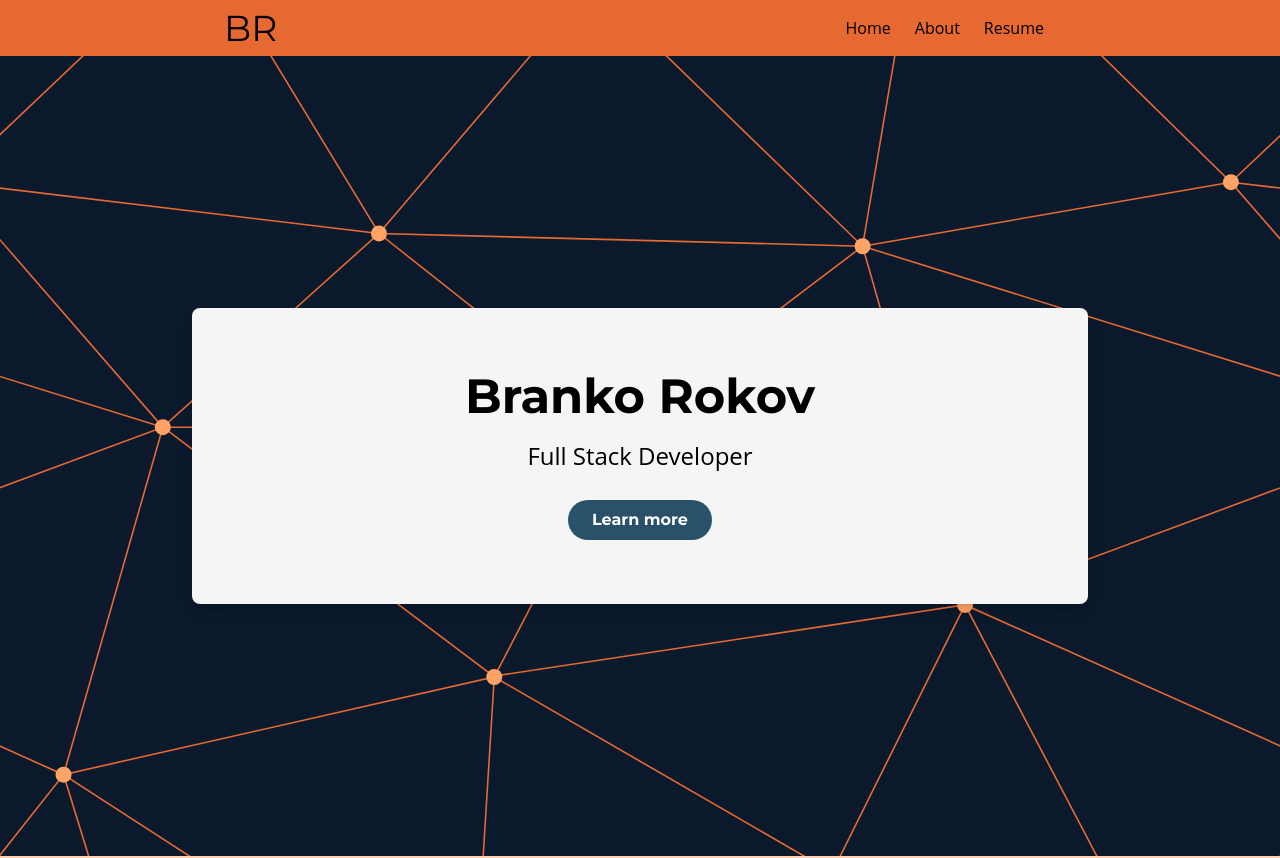
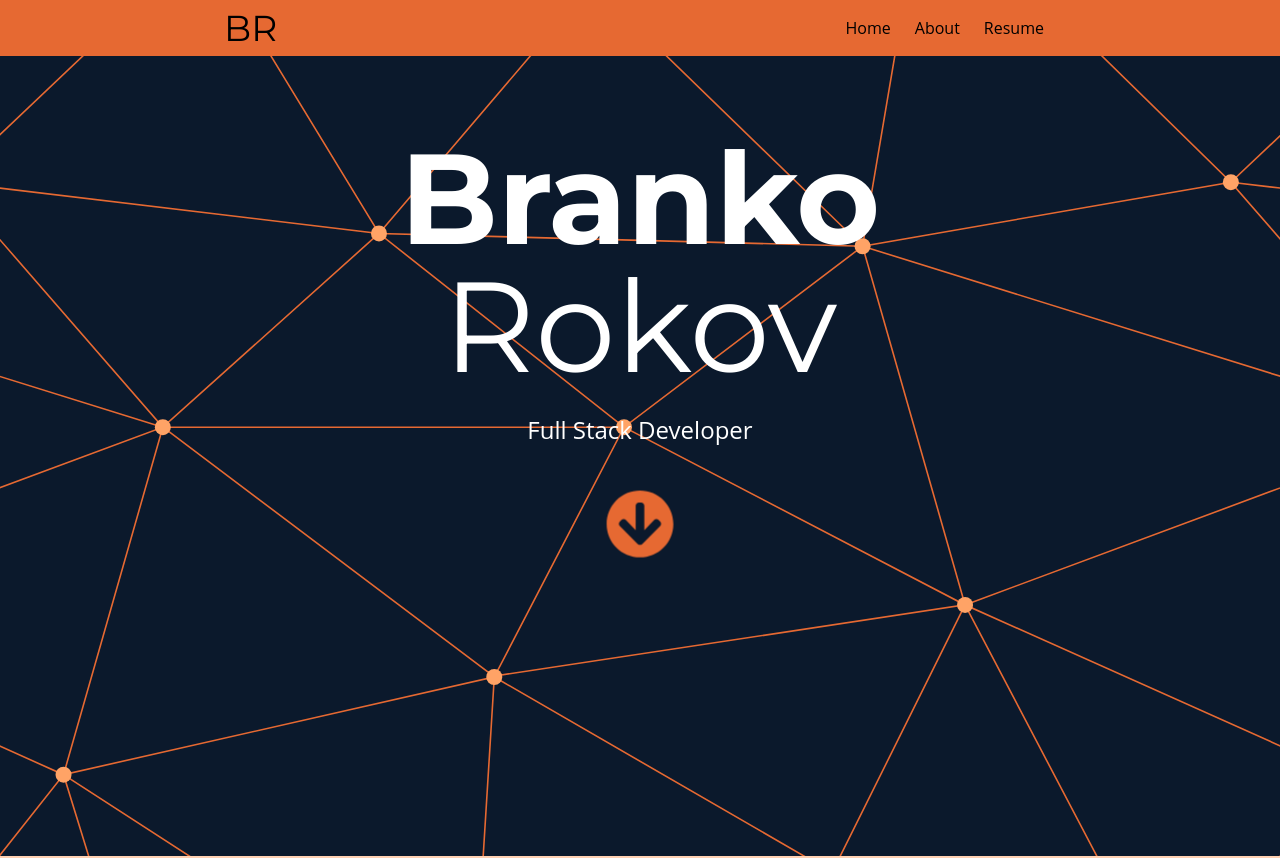
Before and after one commit to brankorokov/personal-site, a React (Vite) app: page / in a window 1280 px wide. Shown: the top 858 px of the page. Built offline with nearby package versions, Linux system fonts and the light colour scheme; a web font is replaced by a local one.

Commit message:
Adding animations to home page

```diff
--- a/src/App.css
+++ b/src/App.css
@@ -4,7 +4,7 @@
     white-space: nowrap;
     margin: 0 auto;
     letter-spacing: 0.1em;
-    animation: typewriter .8s steps(17, end), blink-caret 1s step-end infinite;
+    animation: typewriter 1s steps(17, end), blink-caret 1s step-end infinite;
   }
 
   @keyframes typewriter {
@@ -45,3 +45,62 @@
   .resume-card:hover .resume-card-back {
     opacity: 1;
   }
+
+  @keyframes slideDown {
+    0% {
+      transform: translateY(-100%);
+      opacity: 0;
+    }
+    100% {
+      transform: translateY(0);
+      opacity: 1;
+    }
+  }
+
+  .last-name {
+    animation: slideDown 1s ease-in-out;
+  }
+
+  .sub-title {
+    animation: slideRight 1s ease-in-out;
+    animation-delay: .3s;
+    animation-fill-mode: both;
+  }
+
+  @keyframes slideRight {
+    0% {
+      transform: translateX(-100%);
+      opacity: 0;
+    }
+    100% {
+      transform: translateX(0);
+      opacity: 1;
+    }
+  }
+
+  .rotate-in{
+    animation: rotate-in 1s ease-in-out, pulse 2.3s ease-in-out infinite;
+    animation-delay: .3s;
+    animation-fill-mode: both;
+  }
+
+  @keyframes rotate-in {
+    0% {
+      opacity: 0;
+    }
+    100% {
+      opacity: 1;
+    }
+  }
+
+  @keyframes pulse {
+    0% {
+      scale: 1;
+    }
+    50%{
+      scale: 1.15;
+    }
+    100% {
+      scale: 1;
+    }
+  }
--- a/src/Components/Home.jsx
+++ b/src/Components/Home.jsx
@@ -1,19 +1,17 @@
 import React from 'react';
+import { FaArrowCircleDown } from "react-icons/fa";
 
 export default function Home() {
     return (
         <section id="home">
             <div className="home-container bg-gradient-to-r from-customBlueGray to-customSlateGray text-white">
                 <div className="h-screen flex flex-col justify-center items-center text-center px-4">
-                    <div className="bg-customOffWhite p-8 md:p-12 lg:p-16 rounded-lg shadow-lg w-full max-w-2xl md:max-w-3xl lg:max-w-4xl">
-                        <h1 className="welcomeHeader text-5xl font-montserrat text-customBlack mb-5 font-bold">Branko Rokov</h1>
-                        <p className="welcomeText font-opensans text-customBlack text-2xl mb-7">Full Stack Developer</p>
-                        <button
-                            onClick={() => document.getElementById('about').scrollIntoView({ behavior: 'smooth' })}
-                            className="bg-customBlueGray hover:bg-customSlateGray text-white font-bold py-2 px-6 rounded-full welcomeButton font-montserrat transition duration-300 ease-in-out transform hover:scale-105"
-                        >
-                            Learn more
-                        </button>
+                    <div className="flex flex-col justify-center items-center -mt-56 animation">
+                        <h1 className="text-8xl md:text-9xl font-montserrat font-bold firstName">Branko</h1>
+                        <p className="lastName last-name text-8xl md:text-9xl font-montserrat">Rokov</p>
+                        <p className="text-xl md:text-2xl font-opensans mt-6 sub-title">Full Stack Developer</p>
+                        <FaArrowCircleDown onClick={() => document.getElementById('about').scrollIntoView({ behavior: 'smooth' })}
+                            className="rotate-in text-6xl mt-12 text-customOrange cursor-pointer pulse" />
                     </div>
                 </div>
             </div>
```
